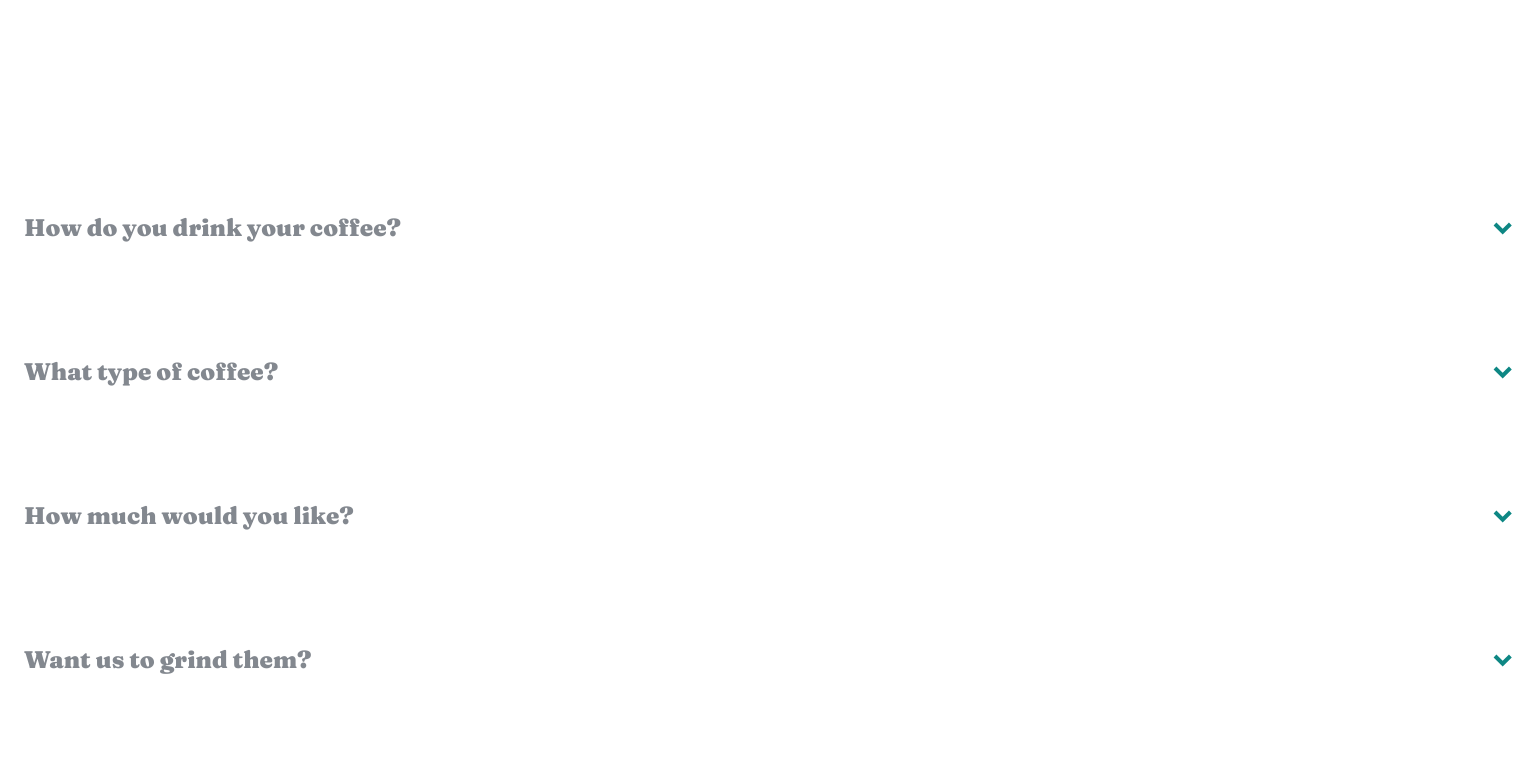
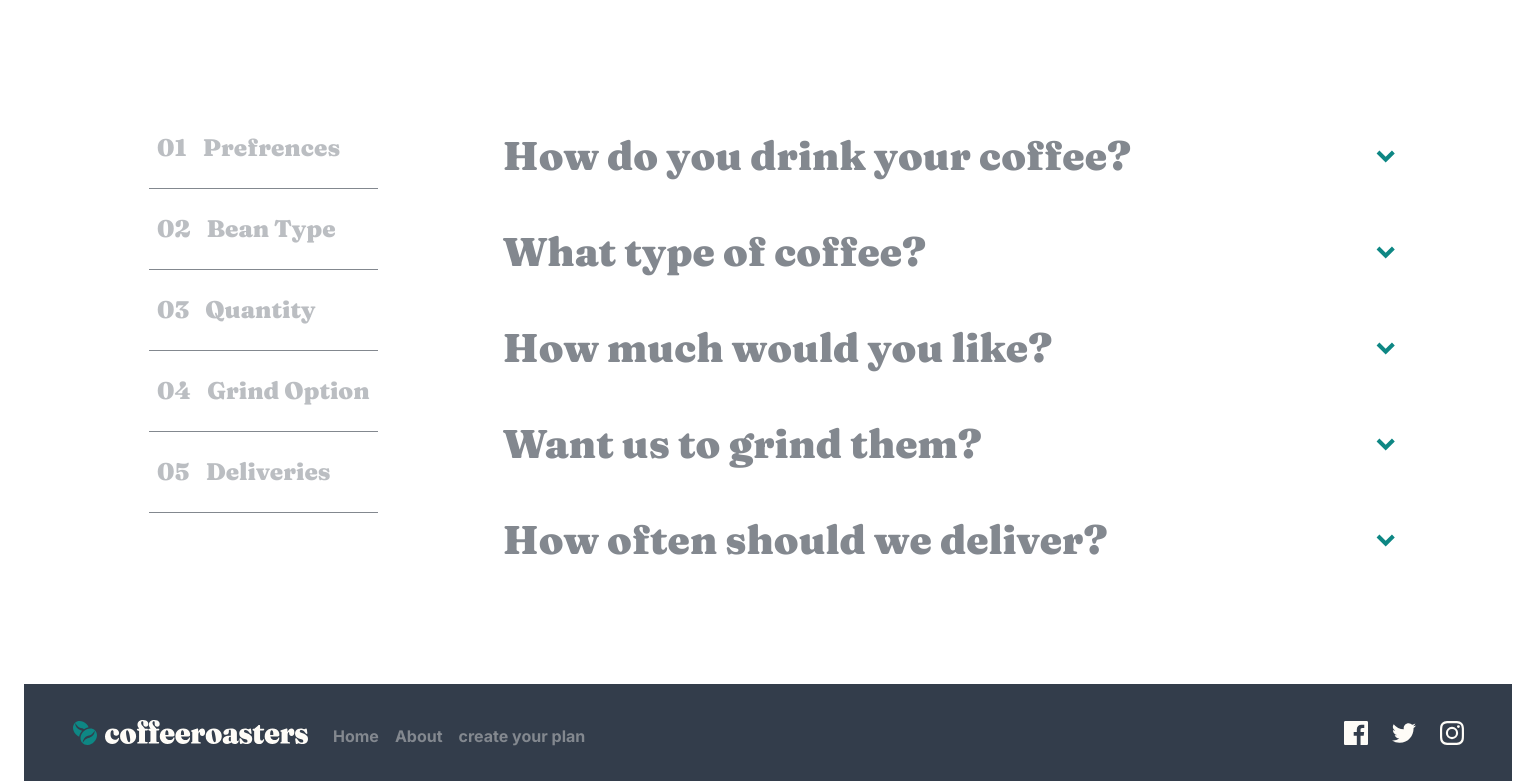
Before and after one commit to dors001/coffeeroaster-subscription-site, a Next.js app: page /plan in a window 1536 px wide. Shown: the part 1480-2264 px from the top of the page. Built offline with nearby package versions, Linux system fonts and the light colour scheme.

Commit message:
Define Side Menu component

```diff
--- a/app/database.json
+++ b/app/database.json
@@ -122,7 +122,7 @@
     },
 
     "plan_choices": {
-        "how_drink_coffee": {
+        "prefrences": {
             "options_title": "How do you drink your coffee?",
             "options": {
                 "option_one":{
@@ -139,7 +139,7 @@
                   }
             }
         },
-        "type_coffee": {
+        "bean_type": {
             "options_title": "What type of coffee?",
             "options": {
                 "option_one":{
@@ -173,7 +173,7 @@
                   }
             }
         },
-        "grind": {
+        "grind_option": {
             "options_title": "Want us to grind them?",
             "options": {
                 "option_one":{
@@ -190,7 +190,7 @@
                   }
             }
         },
-        "delivery": {
+        "deliveries": {
             "options_title": "How often should we deliver?",
             "options": {
                 "option_one":{
@@ -207,5 +207,28 @@
                   }
             }
         }
-    }
+    },
+
+    "side_menu": {
+        "prefrences": {
+            "number": "01",
+            "title": "Prefrences"
+        },
+        "bean_type": {
+            "number": "02",
+            "title": "Bean Type"
+        },
+        "quantity": {
+            "number": "03",
+            "title": "Quantity"
+        },
+        "grind_option": {
+            "number": "04",
+            "title": "Grind Option"
+        },
+        "deliveries": {
+            "number": "05",
+            "title": "Deliveries"
+        }
 }
+}
--- a/app/globals.css
+++ b/app/globals.css
@@ -749,7 +749,7 @@ h4 {
  }
 
  .plan-steps-container {
-  margin: 240px auto;
+  margin: 200px auto;
  }
 
  .plan-card-container {
@@ -788,6 +788,10 @@ h4 {
    }
  }
 
+ .plan-choice-section-container {
+  margin-bottom: 120px;
+ }
+
  .option-container {
   border-radius: 8px;
   background-color: #f4f1eb;
@@ -811,6 +815,14 @@ h4 {
   color: var(--color-text);
  }
 
+ .side-menu-text {
+  display: none;
+ }
+
+ .choices-container {
+  gap: 48px;
+ }
+
  @media screen and (min-width: 768px) {
   .options-container {
     flex-direction: row;
@@ -820,4 +832,83 @@ h4 {
   .option-container > h4 {
     margin: 24px auto;
   }
+
+  .choices-container {
+    width: 100%;
+    gap: 24px;
+  }
+
+  .choice-option-title {
+    justify-content: space-between;
+  }
+
+  .choice-option-title > h4 {
+    font-size: 32px;
+    line-height: 48px;
+  }
  }
+
+ @media screen and (min-width: 1440px) {
+  .choices-container {
+    margin: 165px 85px;
+    justify-content: space-around;
+  }
+
+  .side-menu-container {
+    color: var(--color-secondary);
+  }
+
+  .side-menu-underline {
+    border-bottom: 1px solid #83888f;
+  }
+
+  .plan-options-container {
+    width: 100%;
+  }
+
+  .side-menu-container {
+    gap: 24px;
+    margin: 0 125px;
+  }
+
+  .choices-container {
+    margin: 0;
+    justify-content: space-between;
+  }
+
+  .choice-option-title > h4 {
+    font-size: 40px;
+    line-height: 48px;
+  }
+
+  .choices-container {
+    width: 60%;
+    gap: 48px;
+  }
+
+  .side-menu-text {
+    display: block;
+    margin: 0 8px;
+    font-size: 24px;
+    line-height: 32px;
+    color: #83888f8b;
+    cursor: pointer;
+    transition: color 0.2s ease-in;
+  }
+
+  .side-menu-text:hover:nth-child(1) {
+    color: #0e87859e;
+  }
+
+  .side-menu-text:hover:nth-child(2) {
+    color: var(--color-secondary);
+  }
+
+    .preference-active:nth-child(1) {
+      color: var(--color-accent)
+    }
+
+  .preference-active:nth-child(2) {
+    color: var(--color-primary);
+  }
+ }
--- /dev/null
+++ b/app/plan/components/sideMenu.tsx
@@ -0,0 +1,15 @@
+import React, { ReactNode } from "react";
+
+interface Props {
+  children: ReactNode;
+}
+
+const SideMenu = ({ children }: Props) => {
+  return (
+    <>
+      <div className="side-menu-container flex flex-col">{children}</div>
+    </>
+  );
+};
+
+export default SideMenu;
--- /dev/null
+++ b/app/plan/components/sideMenuItem.tsx
@@ -0,0 +1,34 @@
+import React from "react";
+
+interface Props {
+  number: string;
+  title: string;
+  isMenuItemClicked: boolean;
+  handleMenuItemClick: () => void;
+}
+
+const SideMenuItem = ({ number, title, isMenuItemClicked, handleMenuItemClick }: Props) => {
+  return (
+    <>
+      <div className="flex" onClick={handleMenuItemClick}>
+        <div
+          className={`side-menu-text heading ${
+            isMenuItemClicked ? "preference-active" : ""
+          }`}
+        >
+          {number}
+        </div>
+        <div
+          className={`side-menu-text heading ${
+            isMenuItemClicked ? "preference-active" : ""
+          }`}
+        >
+          {title}
+        </div>
+      </div>
+      <div className="side-menu-underline"></div>
+    </>
+  );
+};
+
+export default SideMenuItem;
--- a/app/plan/page.tsx
+++ b/app/plan/page.tsx
@@ -7,10 +7,13 @@ import SectionCard from "./components/sectionCard";
 import CollapsibleTitle from "./components/collapsibleTitle";
 import OptionsContainer from "./components/optionsContainer";
 import ChoiceCard from "./components/choiceCard";
+import SideMenu from "./components/sideMenu";
+import SideMenuItem from "./components/sideMenuItem";
 
 const PlanPage = () => {
   const planStepsData = data.plan_steps;
   const planChoicesData = data.plan_choices;
+  const sideMenuChoicesData = data.side_menu;
 
   const [openSections, setOpenSections] = useState<{ [key: string]: boolean }>(
     {}
@@ -21,6 +24,10 @@ const PlanPage = () => {
       ...prev,
       [sectionKey]: !prev[sectionKey],
     }));
+  };
+
+  const handleMenuItemClick = (sectionKey: string) => {
+    toggleMenu(sectionKey);
   };
 
   return (
@@ -36,7 +43,20 @@ const PlanPage = () => {
           />
         ))}
       </PlanSteps>
-      <section className="plan-choice-section-container flex flex-col gap-28 mt-60 mb-60 ml-6 mr-6">
+      <section className="plan-choice-section-container flex flex-col gap-28 ml-6 mr-6">
+        <div className="plan-options-container flex">
+          <SideMenu>
+            {Object.entries(sideMenuChoicesData).map(([key, planChoice]) => (
+              <SideMenuItem
+                key={key}
+                number={planChoice.number}
+                title={planChoice.title}
+                isMenuItemClicked={openSections[key] ?? false}
+                handleMenuItemClick={() => handleMenuItemClick(key)}
+              />
+            ))}
+          </SideMenu>
+          <div className="choices-container flex flex-col">
             {Object.entries(planChoicesData).map(([key, planChoice]) => (
               <div key={key} className="choice-option-container">
                 <CollapsibleTitle
@@ -59,6 +79,8 @@ const PlanPage = () => {
                 )}
               </div>
             ))}
+          </div>
+        </div>
       </section>
     </>
   );
```
Lines whose indentation alone changed are shown as unchanged.
